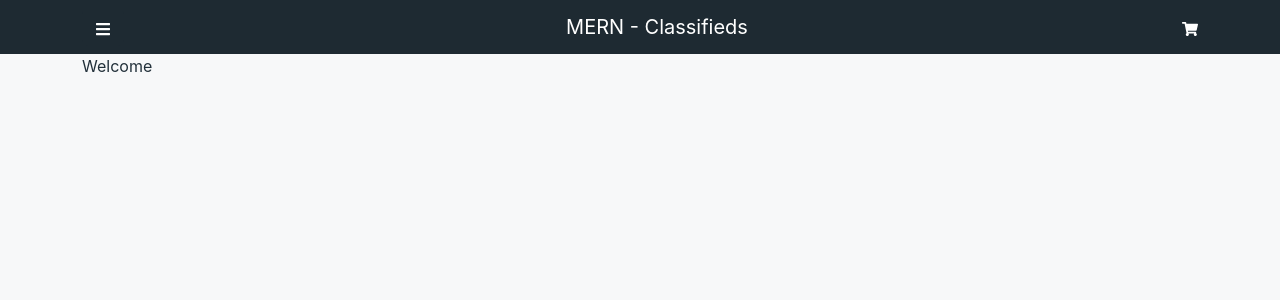
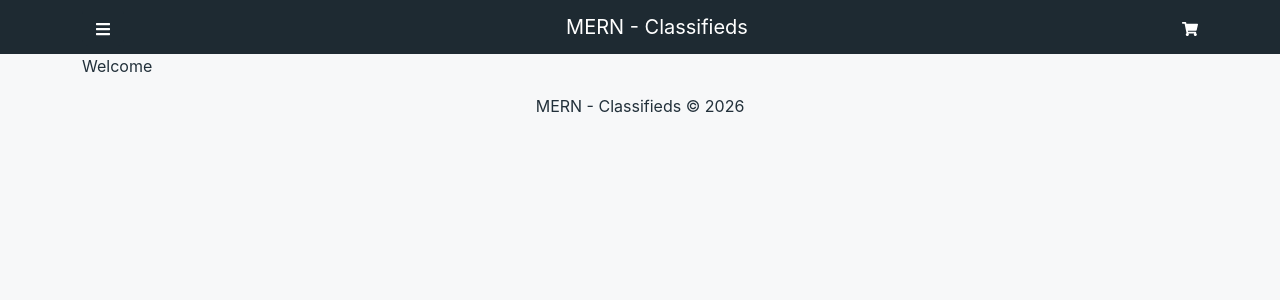
Before and after one commit to skoolboi434/mern-classifieds, a React (Create React App) app in the folder frontend/: page / in a window 1280 px wide. Shown: the top 300 px of the page. Built offline with nearby package versions, Linux system fonts and the light colour scheme.

Commit message:
Footer Added

```diff
--- a/frontend/src/App.js
+++ b/frontend/src/App.js
@@ -1,12 +1,14 @@
 import React from 'react';
 import { Container } from 'react-bootstrap';
 import Header from './components/Header';
+import Footer from './components/Footer';
 
 const App = () => {
   return (
     <>
       <Header />
       <Container>Welcome</Container>
+      <Footer />
     </>
   );
 };
--- a/frontend/src/components/Footer.jsx
+++ b/frontend/src/components/Footer.jsx
@@ -1,7 +1,19 @@
 import React from 'react';
+import { Container, Row, Col } from 'react-bootstrap';
 
 const Footer = () => {
-  return <div>Footer</div>;
+  const currentYear = new Date().getFullYear();
+  return (
+    <footer>
+      <Container>
+        <Row>
+          <Col className='text-center py-3'>
+            <p>MERN - Classifieds &copy; {currentYear}</p>
+          </Col>
+        </Row>
+      </Container>
+    </footer>
+  );
 };
 
 export default Footer;
```
